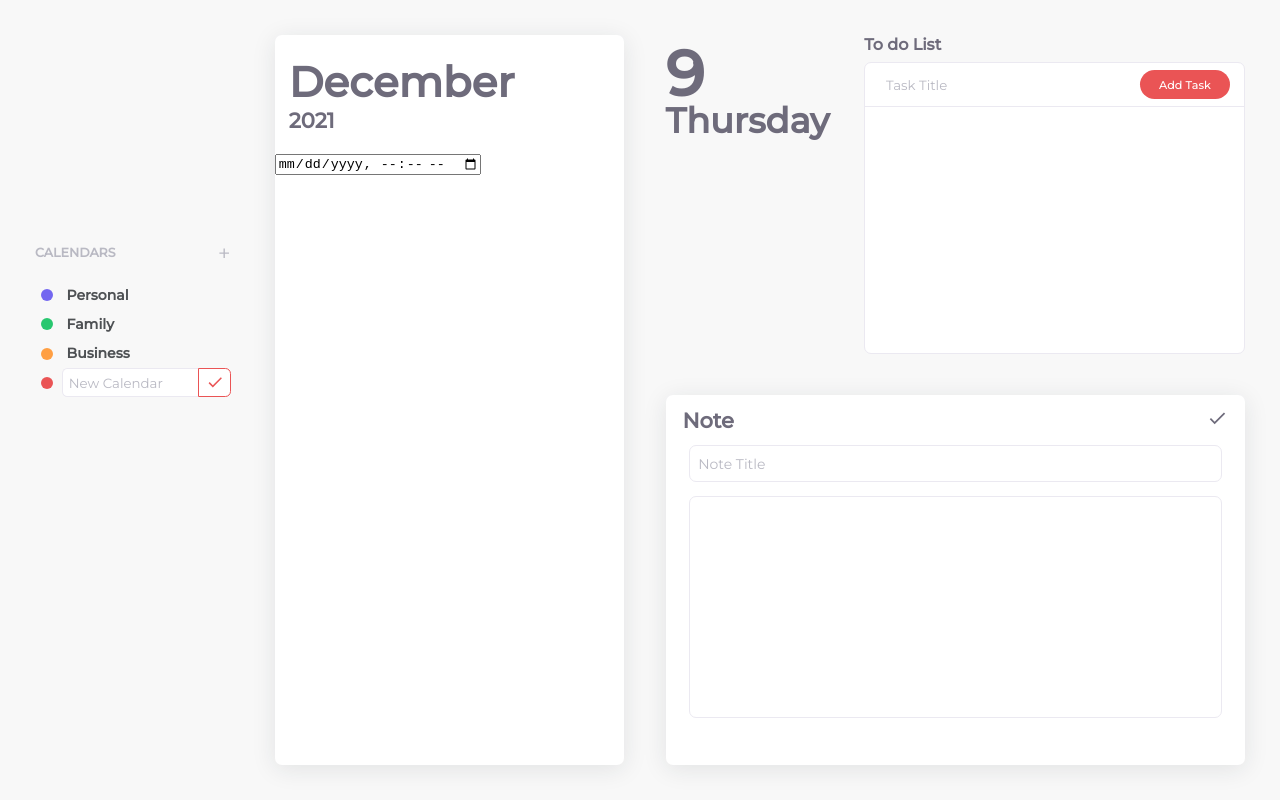
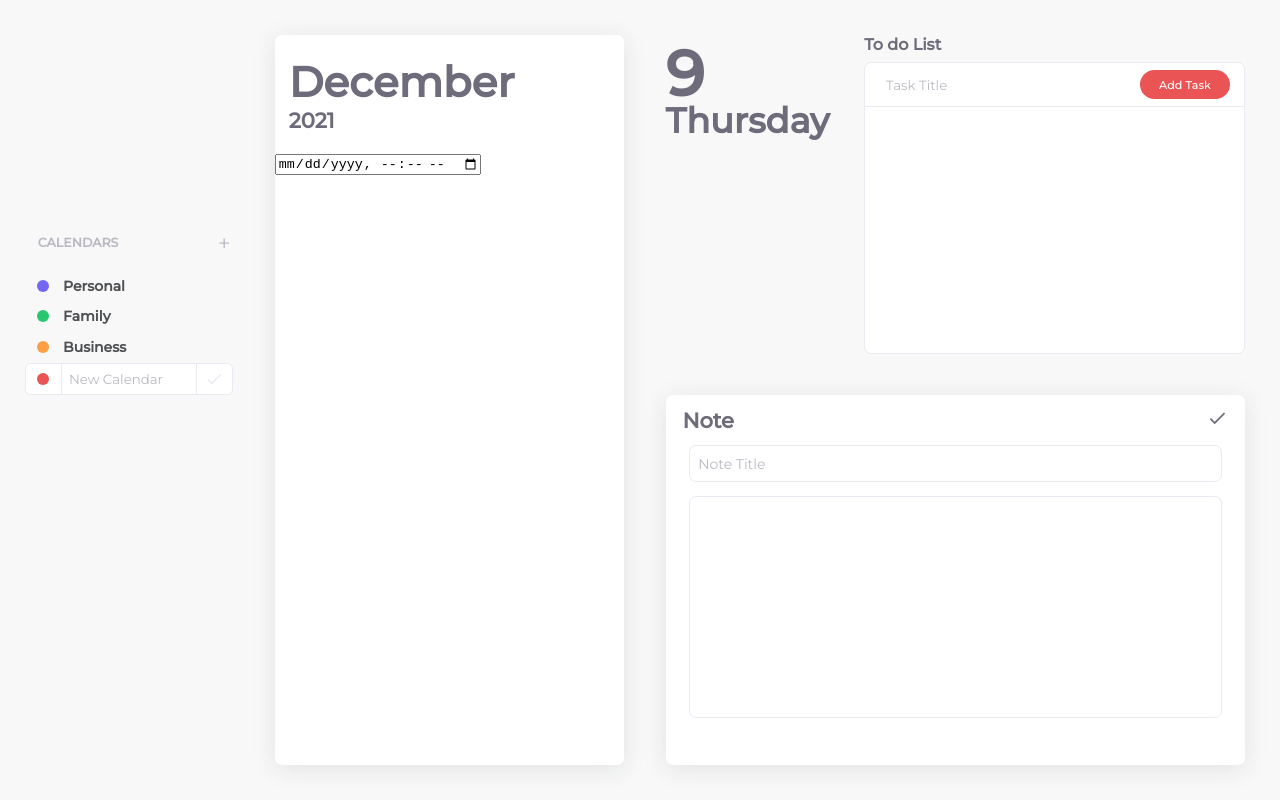
Before and after one commit to joan-KIM/diary, a React (Create React App) app: page / in a window 1280 px wide. Both pictures are taken after a click on the icon 224 px from the left and 253 px from the top of the page. Built offline with nearby package versions, Linux system fonts and the light colour scheme.

Commit message:
카테고리입력창 디자인 수정

```diff
--- a/src/App.css
+++ b/src/App.css
@@ -306,7 +306,7 @@ body{
 .category-wrapper{
   /* background-color: cornflowerblue; */
   margin-top: 15em;
-  padding: 2.5em;
+  padding: 1.8em;
   padding-right: 0;
   font-weight: 600;
 }
@@ -316,6 +316,7 @@ body{
   display: flex;
   font-size: 0.9em;
   margin-bottom: 1.5em;
+  margin-left: 1em;
 }
 
 .show-inputgroup-btn{
@@ -333,13 +334,14 @@ body{
 }
 
 .category-label{
-  padding: 0.4em;
+  padding: 0.45em;
   margin: 0;
   display: flex;
 }
 
 .category-label:hover{
   background-color: #ffffff;
+  border-radius: 0.4em;
 }
 
 .category-label:hover > .delete-category-btn{
@@ -367,42 +369,39 @@ body{
 .bullet{
   width: 0.75rem;
   height: 0.75rem;
-  margin:auto 1em auto 0;
+  margin:auto 1em auto 0.4em;
 }
 
 .bullet-default{
   background-color: #7367f0;
 }
 
-.category-input-wrapper{
-  display: flex;
-  padding-left: 0.4em;
-}
-
 .category-input-group{
   border-radius: 0.4em;
   display: flex;
-  width: 88%;
 }
 
-.category-input-group:focus-within,
-.category-input-group:active{
-  box-shadow: 0px 0px 10px 0px  rgb(34, 41, 47, 0.1);
-}
-
-.category-input-group:active > .category-input{
-  border:1px solid #EA5455;
-  border-style: solid none solid solid;
-}
-
-.category-input{
-  padding: 0.4em;
+.bullet-wrapper{
+  background-color: #ffffff;
   border: 1px solid #EBE9F1;
   border-style: solid none solid solid;
   border-radius: 0.4em;
   border-top-right-radius: 0;
   border-bottom-right-radius: 0;
-  width: 80%;
+  display: flex;
+  padding-left: 0.4em;
+}
+
+.category-input-group:active ,
+.category-input-group:focus-within{
+  box-shadow: 0px 0px 10px 0px  rgba(146, 146, 146, 0.1);
+}
+
+.category-input{
+  padding: 0.55em;
+  border: 1px solid #EBE9F1;
+  border-style: solid none solid solid;
+  width: 70%;
   font-family: 'Montserrat', sans-serif;
   outline: none;
 }
@@ -412,29 +411,29 @@ body{
   transition: padding-left 0.2s ease;
 }
 
-.category-input:focus{
-  border:1px solid #EA5455;
-  border-style: solid none solid solid;
-}
-
 .add-calendar-btn{
-  background-color: #FFFFFF;
+  background-color: #ffffff;
+  border:  1px solid #EBE9F1;
   border-radius: 0.4em;
   border-top-left-radius: 0;
   border-bottom-left-radius: 0;
   width: 20%;
   margin-left: auto;
-  border:  1.5px solid #EA5455;
+  display: flex;
 }
 
 .add-calendar-btn:hover{
-  background-color: rgb(234, 84, 85, 0.1);
+  border:  1px solid #EA5455;
 }
 
 .add-btn-mark{
   font-size: 1.3em;
   cursor: pointer;
+  color: #EBE9F1;
+  margin: auto;
+  display: inline-block;
+}
+
+.add-calendar-btn:hover > .add-btn-mark{
   color: #EA5455;
-  display: block;
-  margin: 0.2em auto;
 }
--- a/src/components/Category/CategoryInputGroup.jsx
+++ b/src/components/Category/CategoryInputGroup.jsx
@@ -17,22 +17,22 @@ export default function CategoryInputGroup({addNewCalendar, bulletColor}){
     }
 
     return(
-        <div className="category-input-wrapper">
+        <div className='category-input-group'>
+            <div className={classNames('bullet-wrapper', 'inputgroup-border-styling')}>
                 <label
                     className={classNames('bullet-styling', 'bullet')}
-                style={ {backgroundColor: bulletColor, margin:'auto 0.7em auto 0'} }
+                    style={ {backgroundColor: bulletColor, margin:'auto 0.8em auto 0.4em'} }
                 />
-            <div className='category-input-group'>
+            </div>
             <input
                 type='text'
-                    className='category-input'
+                className={classNames('category-input', 'inputgroup-border-styling')}
                 placeholder='New Calendar'
                 value={text}
                 onChange={e => changeHandler(e.target.value)}
             />
-                <div className='add-calendar-btn' onClick={clickHandler} >
+            <div className={classNames('add-calendar-btn', 'inputgroup-border-styling')} onClick={clickHandler} >
                 <MdCheck className='add-btn-mark' />
-                </div>
             </div>
         </div>
     )
```
Lines whose indentation alone changed are shown as unchanged.
